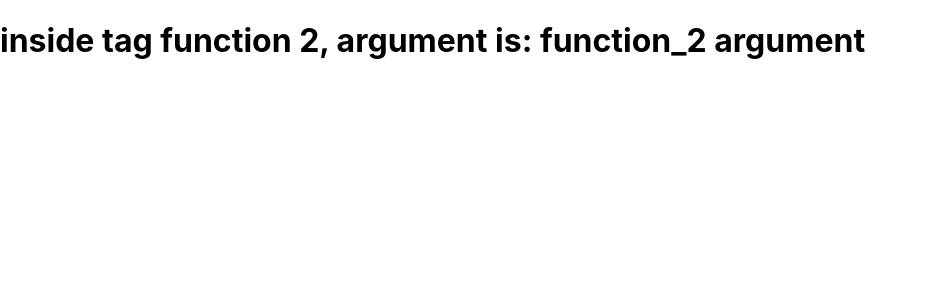
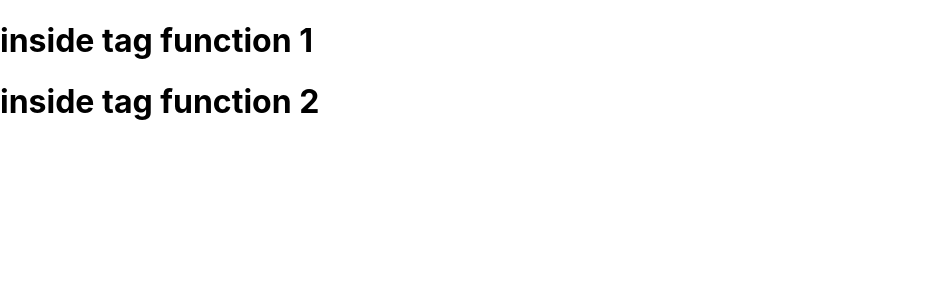
Before and after one commit to omidashouri/hello-react, a React (Create React App) app: page / in a window 1280 px wide. Shown: the top 300 px of the page, without its empty margins (0-927 px from the left). Built offline with nearby package versions, Linux system fonts and the light colour scheme.

Commit message:
6.001 What are React fragments : omidashouri : 000906

```diff
--- a/package.json
+++ b/package.json
@@ -11,7 +11,7 @@
     "@testing-library/user-event": "^12.8.3",
     "react": "^17.0.2",
     "react-dom": "^17.0.2",
-    "react-scripts": "^0.9.5",
+    "react-scripts": "^4.0.3",
     "web-vitals": "^1.1.2"
   },
   "scripts": {
--- a/src/index.js
+++ b/src/index.js
@@ -103,10 +103,10 @@ ReactDOM.render(
 );*/
 
 
-
 //----------------------------------------------
 
 
+/*
 function MyTagFunc1(myInTag) {
     return (
         <div>
@@ -135,4 +135,41 @@ ReactDOM.render(
     //or: myTArg="fun2"
     <MyT myTArg="fun2"/>,
     document.getElementById('root')
+);*/
+
+
+//----------------------------------------------
+
+
+function MyTagFunc1() {
+    return (
+        <div>
+            <h1>inside tag function 1</h1>
+        </div>
+    );
+}
+
+function MyTagFunc2() {
+    return (
+        <div>
+            <h1>inside tag function 2</h1>
+        </div>
+    );
+}
+
+
+function MyTagFunc1_2() {
+    return (
+        //or <div>
+        <React.Fragment>
+            <MyTagFunc1/>
+            <MyTagFunc2/>
+        </React.Fragment>
+        //or</div>
+    );
+}
+
+ReactDOM.render(
+    <MyTagFunc1_2/>,
+    document.getElementById('root')
 );
```
Also changed, not shown: 1 other file (tests, documents, lock files or other folders).
